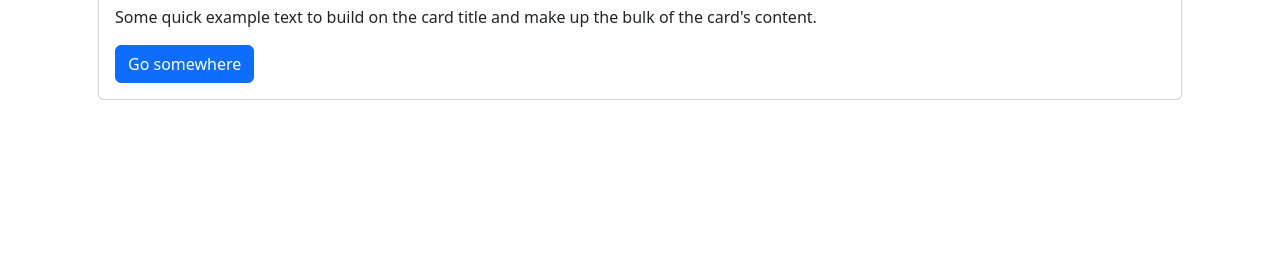
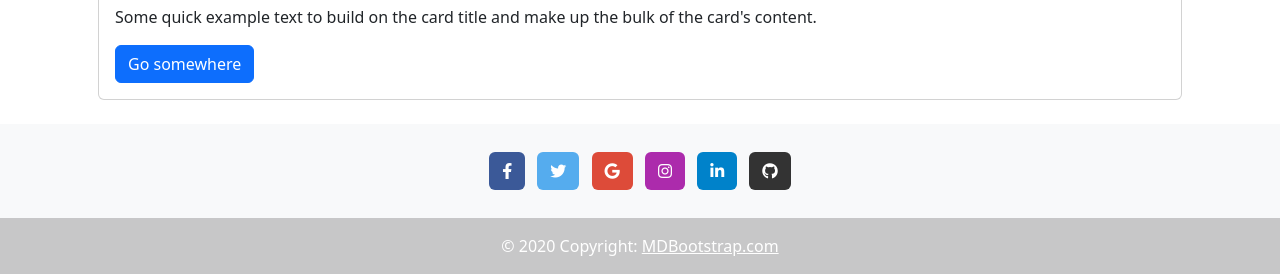
Before and after one commit to Gazzy21/Gallery, a plain HTML site: page index.html in a window 1280 px wide. Shown: the part 2874-3148 px from the top of the page. Before the commit the page ends 2998 px from the top, so only its background shows below. Drawn offline with nearby package versions, Linux system fonts and the light colour scheme.

Commit message:
added footer

```diff
--- a/index.html
+++ b/index.html
@@ -9,6 +9,13 @@
       rel="stylesheet"
       integrity="sha384-T3c6CoIi6uLrA9TneNEoa7RxnatzjcDSCmG1MXxSR1GAsXEV/Dwwykc2MPK8M2HN"
       crossorigin="anonymous"
+    />
+    <link
+      rel="stylesheet"
+      href="https://cdnjs.cloudflare.com/ajax/libs/font-awesome/6.4.2/css/all.min.css"
+      integrity="sha512-z3gLpd7yknf1YoNbCzqRKc4qyor8gaKU1qmn+CShxbuBusANI9QpRohGBreCFkKxLhei6S9CQXFEbbKuqLg0DA=="
+      crossorigin="anonymous"
+      referrerpolicy="no-referrer"
     />
     <link rel="stylesheet" href="style.css" />
   </head>
@@ -176,6 +183,80 @@
       <!-- Gallery END -->
     </div>
 
+    <!-- Footer START -->
+    <footer class="bg-light text-center text-white">
+      <!-- Grid container -->
+      <div class="container p-4 pb-0">
+        <!-- Section: Social media -->
+        <section class="mb-4">
+          <!-- Facebook -->
+          <a
+            class="btn text-white btn-floating m-1"
+            style="background-color: #3b5998"
+            href="#!"
+            role="button"
+            ><i class="fab fa-facebook-f"></i
+          ></a>
+
+          <!-- Twitter -->
+          <a
+            class="btn text-white btn-floating m-1"
+            style="background-color: #55acee"
+            href="#!"
+            role="button"
+            ><i class="fab fa-twitter"></i
+          ></a>
+
+          <!-- Google -->
+          <a
+            class="btn text-white btn-floating m-1"
+            style="background-color: #dd4b39"
+            href="#!"
+            role="button"
+            ><i class="fab fa-google"></i
+          ></a>
+
+          <!-- Instagram -->
+          <a
+            class="btn text-white btn-floating m-1"
+            style="background-color: #ac2bac"
+            href="#!"
+            role="button"
+            ><i class="fab fa-instagram"></i
+          ></a>
+
+          <!-- Linkedin -->
+          <a
+            class="btn text-white btn-floating m-1"
+            style="background-color: #0082ca"
+            href="#!"
+            role="button"
+            ><i class="fab fa-linkedin-in"></i
+          ></a>
+          <!-- Github -->
+          <a
+            class="btn text-white btn-floating m-1"
+            style="background-color: #333333"
+            href="#!"
+            role="button"
+            ><i class="fab fa-github"></i
+          ></a>
+        </section>
+        <!-- Section: Social media -->
+      </div>
+      <!-- Grid container -->
+
+      <!-- Copyright -->
+      <div class="text-center p-3" style="background-color: rgba(0, 0, 0, 0.2)">
+        © 2020 Copyright:
+        <a class="text-white" href="https://mdbootstrap.com/"
+          >MDBootstrap.com</a
+        >
+      </div>
+      <!-- Copyright -->
+    </footer>
+    <!-- Footer END -->
+
     <script
       src="https://cdn.jsdelivr.net/npm/bootstrap@5.3.2/dist/js/bootstrap.bundle.min.js"
       integrity="sha384-C6RzsynM9kWDrMNeT87bh95OGNyZPhcTNXj1NW7RuBCsyN/o0jlpcV8Qyq46cDfL"
```
